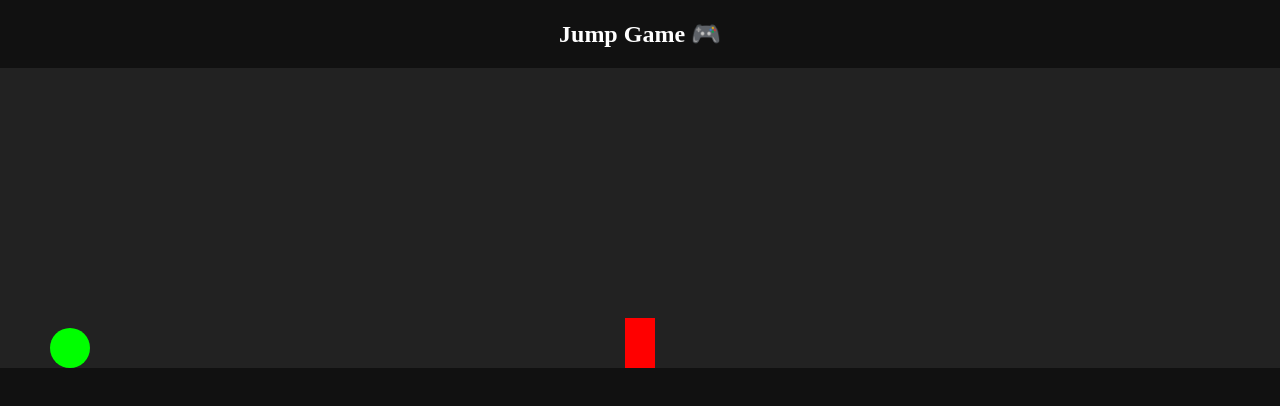
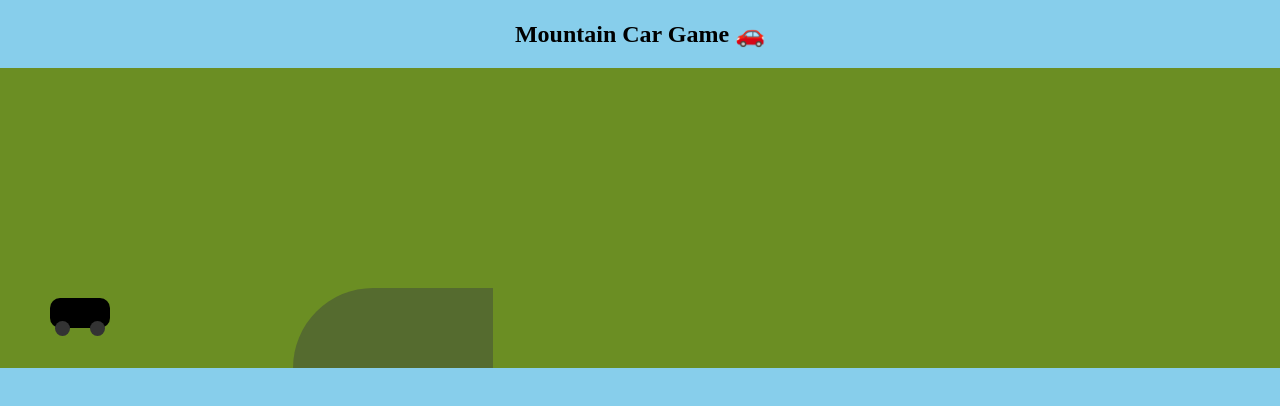
Before and after one commit to hijian13/B-mortexchat-, a plain HTML site: page index.html in a window 1280 px wide. Drawn offline with Linux system fonts and the light colour scheme.

```diff
--- a/index.html
+++ b/index.html
@@ -1,11 +1,11 @@
 <!DOCTYPE html>
 <html>
 <head>
-<title>Jump Game</title>
+<title>Mountain Car Game</title>
 <style>
 body{
-  background:#111;
   margin:0;
+  background:#87CEEB;
   overflow:hidden;
 }
 
@@ -13,74 +13,82 @@
   position:relative;
   width:100%;
   height:300px;
-  background:#222;
+  background:#6B8E23;
   overflow:hidden;
 }
 
-#ball{
-  width:40px;
-  height:40px;
-  background:lime;
+#car{
+  width:60px;
+  height:30px;
+  background:black;
+  position:absolute;
+  bottom:40px;
+  left:50px;
+  border-radius:10px;
+}
+
+.wheel{
+  width:15px;
+  height:15px;
+  background:#333;
   border-radius:50%;
   position:absolute;
-  bottom:0;
-  left:50px;
+  bottom:-8px;
 }
 
-#block{
-  width:30px;
-  height:50px;
-  background:red;
+#wheel1{ left:5px; }
+#wheel2{ right:5px; }
+
+#hill{
   position:absolute;
   bottom:0;
-  right:-30px;
-  animation:move 2s linear infinite;
+  right:-200px;
+  width:200px;
+  height:80px;
+  background:#556B2F;
+  border-top-left-radius:100px;
+  animation:moveHill 3s linear infinite;
 }
 
-@keyframes move{
-  0%{ right:-30px;}
+@keyframes moveHill{
+  0%{ right:-200px;}
   100%{ right:100%;}
 }
 </style>
 </head>
 <body>
 
-<h2 style="color:white;text-align:center;">Jump Game 🎮</h2>
+<h2 style="text-align:center;">Mountain Car Game 🚗</h2>
 
 <div id="game">
-  <div id="ball"></div>
-  <div id="block"></div>
+  <div id="car">
+    <div class="wheel" id="wheel1"></div>
+    <div class="wheel" id="wheel2"></div>
+  </div>
+  <div id="hill"></div>
 </div>
 
 <script>
-const ball = document.getElementById("ball");
-const block = document.getElementById("block");
+const car = document.getElementById("car");
+const hill = document.getElementById("hill");
 
-document.addEventListener("click", function(){
-  jump();
+document.addEventListener("keydown", function(e){
+  if(e.code === "Space"){
+    jump();
+  }
 });
 
 function jump(){
-  if(ball.classList != "jump"){
-    ball.classList.add("jump");
-    ball.style.transition = "bottom 0.3s";
-    ball.style.bottom = "100px";
-    setTimeout(function(){
-      ball.style.bottom = "0";
-      ball.classList.remove("jump");
-    },300);
-  }
+  car.style.transition = "bottom 0.4s";
+  car.style.bottom = "120px";
+  setTimeout(function(){
+    car.style.bottom = "40px";
+  },400);
 }
 
 setInterval(function(){
-  let ballBottom = parseInt(window.getComputedStyle(ball).getPropertyValue("bottom"));
-  let blockLeft = parseInt(window.getComputedStyle(block).getPropertyValue("left"));
+  let carBottom = parseInt(window.getComputedStyle(car).getPropertyValue("bottom"));
+  let hillLeft = parseInt(window.getComputedStyle(hill).getPropertyValue("left"));
 
-  if(blockLeft < 90 && blockLeft > 40 && ballBottom < 40){
-    alert("Game Over!");
-  }
-},10);
-</script>
-
-</body>
-</html>
+  if(hillLeft < 100 && hillLeft > 30 && carBottom < 60){
+    alert("You crashed!
```
